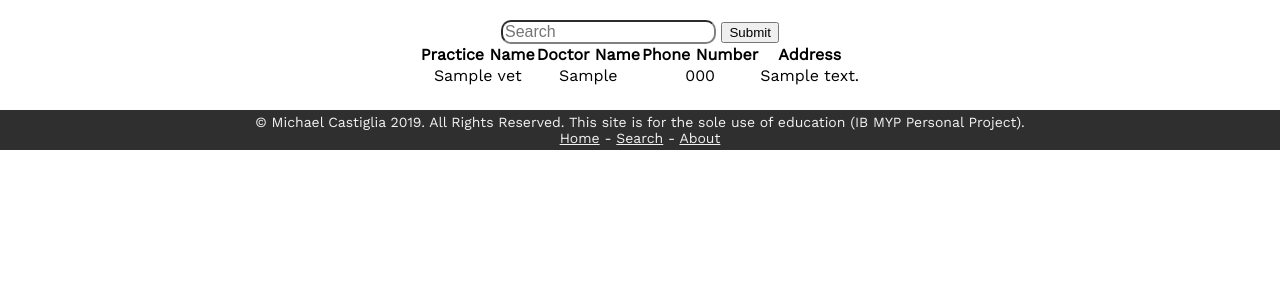
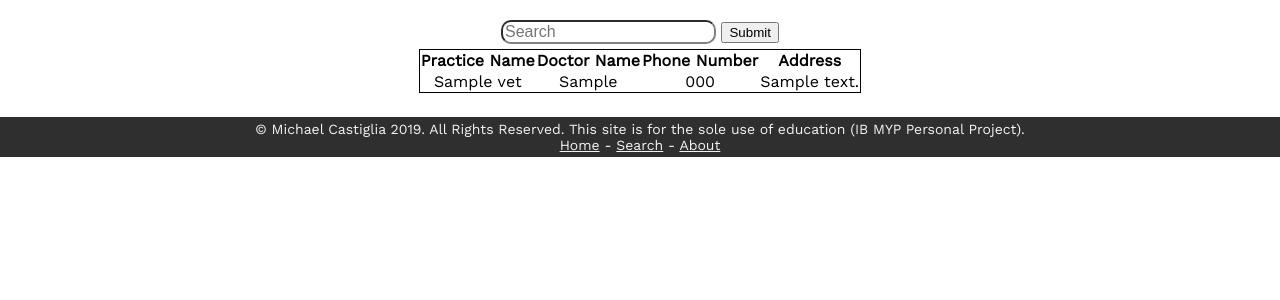
Before and after one commit to MichaelRP1/PersonalProject, a PHP site: page /search.php in a window 1280 px wide. Shown: the part 97-397 px from the top of the page. Run offline with PHP 8.4, Linux system fonts and the light colour scheme; tables that the repository leaves empty hold one stand-in row (values such as "Sample post").

Commit message:
Add Space Below Search Form to stop crowding and removed space from border

```diff
--- a/css/main.css
+++ b/css/main.css
@@ -121,6 +121,9 @@ article {
 article p {
     font-size: 14px; /* Sets Font Size */
 }
+form {
+    padding-bottom: 5px; /* Adds space below search form */
+}
 .formt { /* Styles Form Text */
     font-size: 16px; /* Sets Font Size */
     border-radius: 10px; /* Rounded Corners */
@@ -135,8 +138,8 @@ article p {
 }
 
 .searchtable {
+	border: 1px solid black; /* Sets border */
 	border-collapse: collapse; /* Sets Border to he 1 line */
-	border: 1 px solid black; /* Sets border */
 	margin-left:auto; /* Automatically sets the left margin */
     margin-right:auto; /* Automatically sets the left margin */
 	text-align: center; /* Sets text to align to the center of the screen */
```
